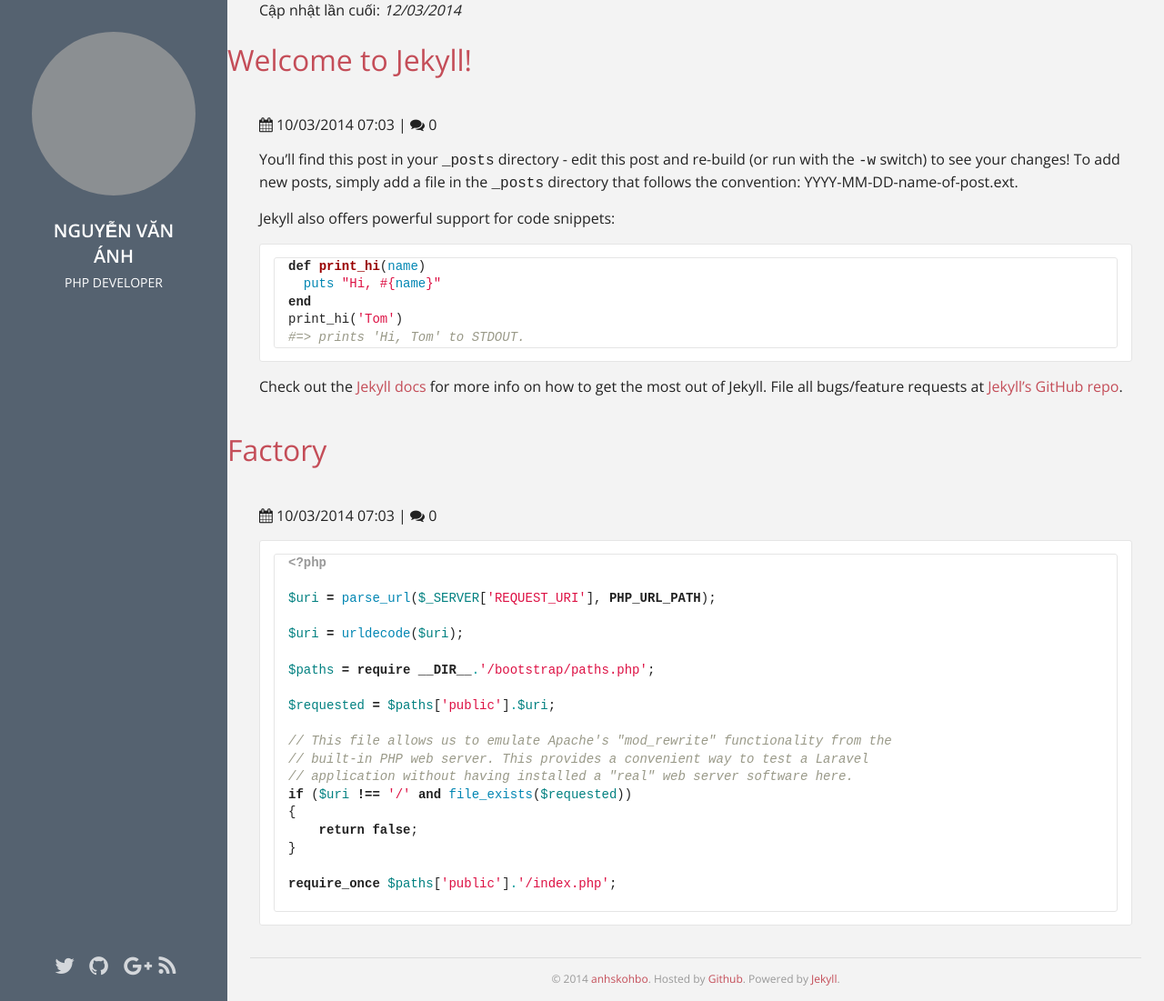
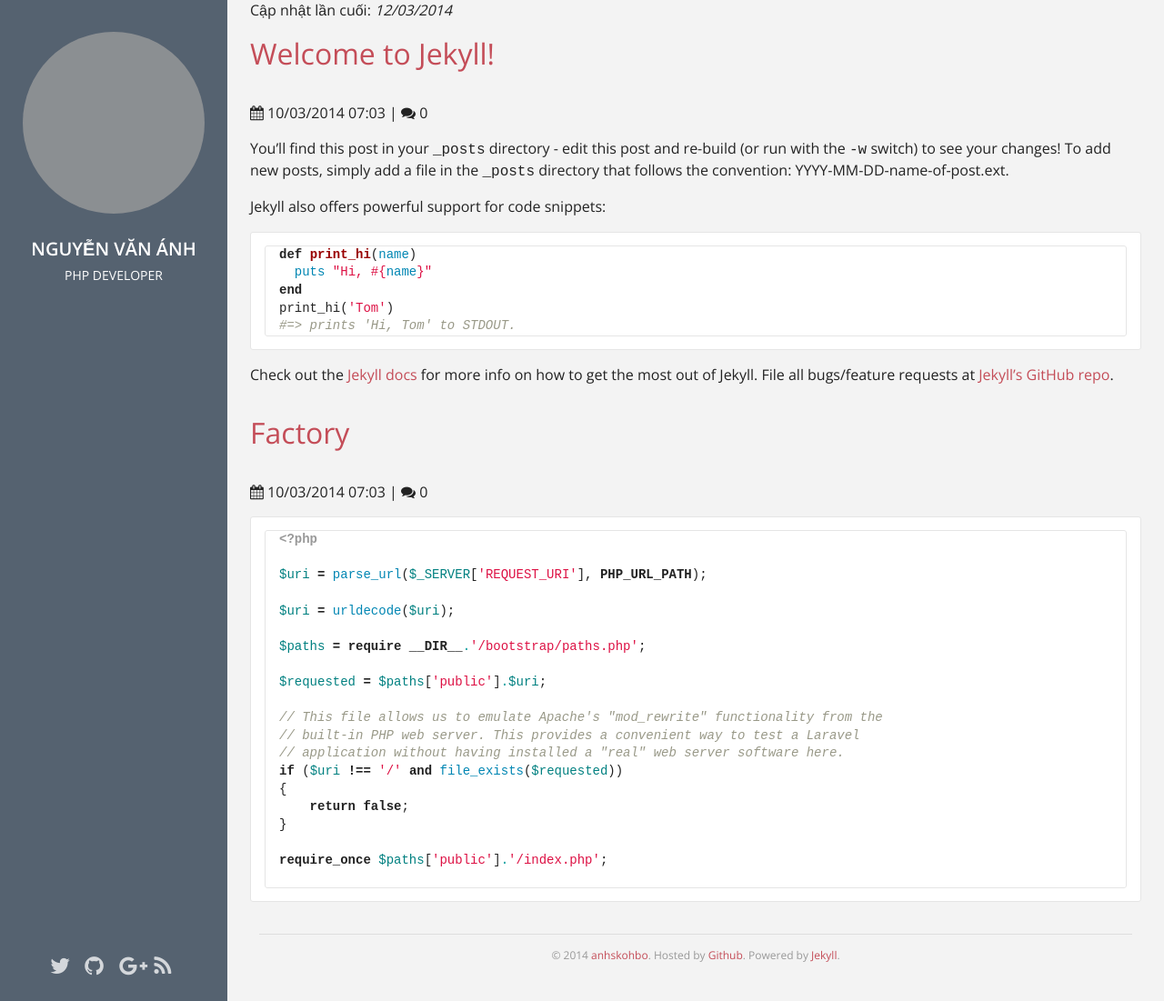
Before and after one commit to anhskohbo/anhskohbo.github.io, a Jekyll site: the page built from index.html, in a window 1280 px wide and 1101 px high. Shown: the whole window at 91% size. Built offline with Jekyll 4.4.1, drawn with Linux system fonts in a browser that asks for light colours; nearby versions of some CDN libraries; Markdown is read by kramdown in place of the engine named in the settings; the list of posts is cut into pages by our own code; grey boxes are pictures that could not be loaded.

Commit message:
Update main.css

```diff
--- a/css/main.css
+++ b/css/main.css
@@ -111,9 +111,21 @@
     font-weight: 400;
 }
 
+.blue {
+    color: #4ECDC4;
+}
+
+.red {
+    color: #FF6B6B;
+}
+
+.gray {
+    color: #556270;
+}
+
 .container {
-    padding-left: 35px;
-    padding-right: 35px;
+    padding-left: 25px;
+    padding-right: 25px;
 }
 
 .container:before,
@@ -166,6 +178,14 @@
     padding-bottom: 6px;
 }
 
+.float-left {
+    float: left;
+}
+
+.float-right {
+    float: right;
+}
+
 header {
     background: #556270;
     display: block;
@@ -180,9 +200,11 @@
 }
 
 header #avatar {
-    width: 180px;
-    height: 180px;
+    width: 200px;
+    height: 200px;
     border-radius: 50%;
+    display: block;
+    margin: auto;
 
     -moz-transition-duration: 0.3s;
         -webkit-transition-duration: 0.3s;
@@ -221,7 +243,7 @@
 .social-links {
     position: absolute;
     bottom: 25px;
-    margin-left: 20px;
+    margin-left: 25px;
     width: auto;
     z-index: 2;
 }
@@ -257,11 +279,15 @@
     clear: both;
 }
 
-
-.cover > .container {
-    position: relative;
+.post > h1 {
+    display: block;
+    margin: 0;
+    padding: 15px 25px;
 }
 
+.post > h1 > a {
+
+}
 
 #comment {
     margin-top: 35px;
@@ -270,7 +296,7 @@
 
 
 footer {
-    margin: 35px 25px 0;
+    margin: 35px 35px 0;
     border-top: solid 1px #ddd;
     padding: 15px 0;
 }
@@ -284,6 +310,12 @@
 
 /* Small devices (tablets, 768px and up) */
 @media (max-width: 767px) {
+
+    .container {
+        padding-left: 15px;
+        padding-right: 15px;
+    }
+
     header {
         position: relative !important;
         left: 0 !important;
```
